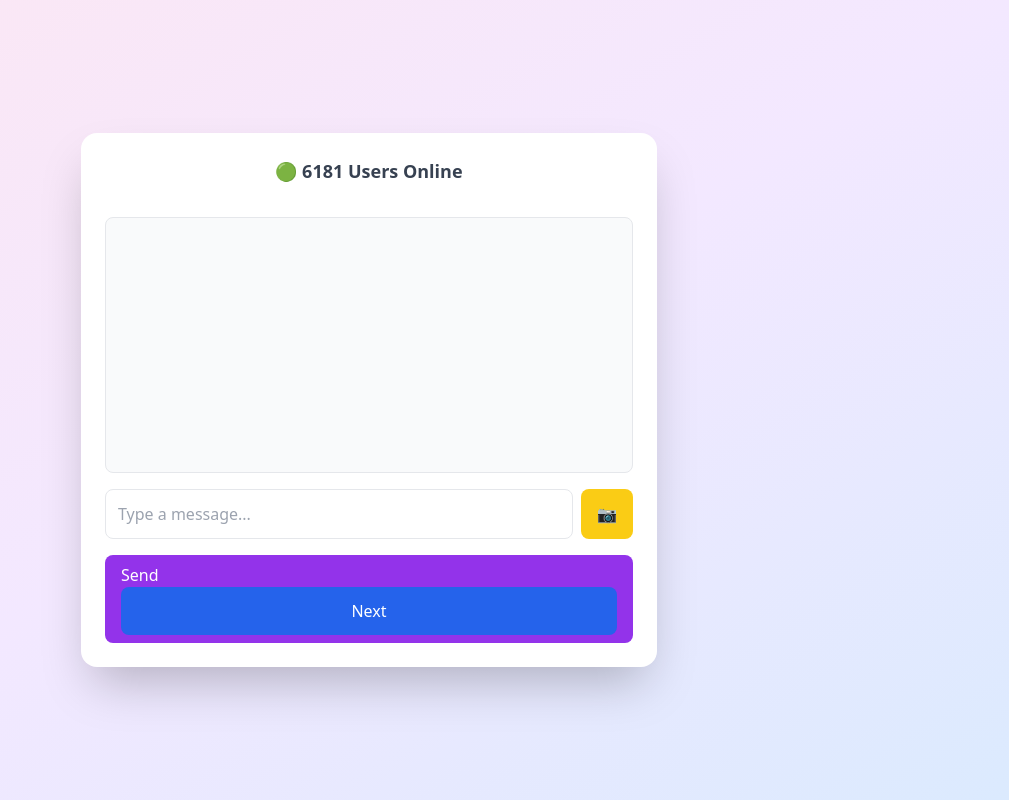
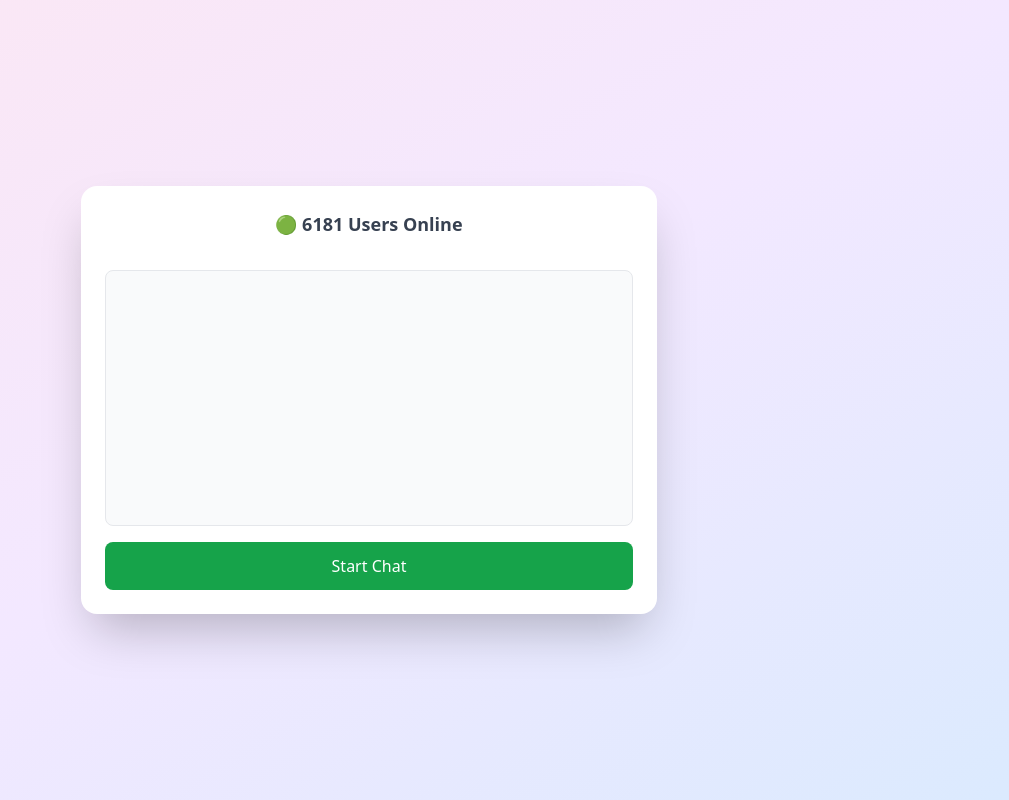
Before and after one commit to Mlink6783/Random-Chat, a website: page random-chat/public/chat.html in a window 1280 px wide. Shown: the whole page, without its empty margins (271-1280 px from the left). Drawn offline with nearby package versions, Linux system fonts and the light colour scheme; no server answers.

Commit message:
Update chat.html

```diff
--- a/random-chat/public/chat.html
+++ b/random-chat/public/chat.html
@@ -3,13 +3,12 @@
 <head>
   <meta charset="UTF-8" />
   <meta name="viewport" content="width=device-width, initial-scale=1.0"/>
-  <title>Random Global Chat</title>
+  <title>Chat</title>
   <script src="https://cdn.tailwindcss.com"></script>
   <script src="/socket.io/socket.io.js"></script>
 </head>
 <body class="bg-gradient-to-br from-pink-100 via-purple-100 to-blue-100 min-h-screen flex items-center justify-center">
   <div class="bg-white shadow-2xl rounded-2xl max-w-xl w-full p-6 flex flex-col space-y-4">
-
     <!-- 🟢 Online Users Count -->
     <div class="text-center text-gray-700 text-lg font-semibold">
       🟢 <span id="onlineCount">Loading...</span> Users Online
@@ -25,8 +24,8 @@
       <!-- Messages go here -->
     </div>
 
-    <!-- Input Section -->
-    <div class="flex space-x-2">
+    <!-- Input Section (Initially Hidden) -->
+    <div class="flex space-x-2 mt-4 hidden" id="inputSection">
       <input
         type="text"
         id="messageInput"
@@ -45,20 +44,28 @@
       >
         📷
       </button>
-      </div>
-    <div
       <button
         id="sendBtn"
         class="bg-purple-600 hover:bg-purple-700 text-white px-4 py-2 rounded-lg transition-all"
       >
         Send
       </button>
+    </div>
 
+    <!-- Start Chat Button (Initially Visible) -->
+    <button
+      id="startChatBtn"
+      class="w-full bg-green-600 hover:bg-green-700 text-white py-3 rounded-lg transition-all"
+      onclick="startChat()"
+    >
+      Start Chat
+    </button>
 
-    <!-- Next Button -->
+    <!-- Next Button (Initially Hidden) -->
     <button
-      id="searchBtn"
-      class="w-full bg-blue-600 hover:bg-blue-700 text-white py-3 rounded-lg transition-all"
+      id="nextBtn"
+      class="w-full bg-blue-600 hover:bg-blue-700 text-white py-3 rounded-lg transition-all hidden"
+      onclick="nextChat()"
     >
       Next
     </button>
@@ -77,6 +84,25 @@
     // Initial call + update every 5 seconds
     updateOnlineCount();
     setInterval(updateOnlineCount, 5000);
+
+    // Start Chat Function (To show input and hide start chat button)
+    function startChat() {
+      // Hide the "Start Chat" button and show the input section
+      document.getElementById('startChatBtn').classList.add('hidden');
+      document.getElementById('inputSection').classList.remove('hidden');
+      document.getElementById('nextBtn').classList.remove('hidden');
+    }
+
+    // Next Chat Function (Triggered when "Next" button is clicked)
+    function nextChat() {
+      // Simulate connecting to a new partner (In real scenario, this will involve signaling)
+      alert("Connected to a new partner!");
+
+      // Hide Next button and show chat buttons
+      document.getElementById('nextBtn').classList.add('hidden');
+      document.getElementById('sendBtn').classList.remove('hidden');
+      document.getElementById('sendImageBtn').classList.remove('hidden');
+    }
   </script>
 
   <script src="script.js"></script>
```
